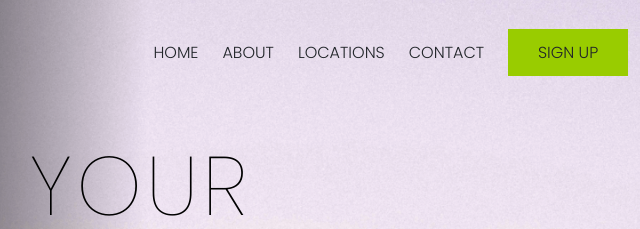
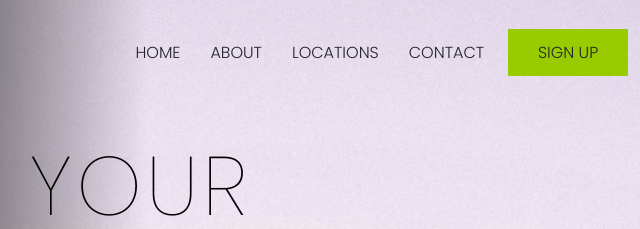
Before and after one commit to alexchrysovergis/InnerZen, a plain HTML site: page htdocs/index.html in a window 1280 px wide. Shown: the top 229 px of the page, 492-1132 px from the left. Drawn offline with Linux system fonts and the light colour scheme.

Commit message:
Update Header

```diff
--- a/htdocs/index.html
+++ b/htdocs/index.html
@@ -14,7 +14,7 @@
                 <img src="assets/img/innerzen-logo.svg" alt="InnerZen Logo">
             </div>
             <div class="menu col-6 d-flex justify-content-end align-items-center">
-                <ul class="list-unstyled d-flex flex-row gap-4 m-0">
+                <ul class="list-unstyled d-flex flex-row m-0">
                     <li><a class="text-dark text-decoration-none" href="">Home</a></li>
                     <li><a class="text-dark text-decoration-none" href="">About</a></li>
                     <li><a class="text-dark text-decoration-none" href="">Locations</a></li>
@@ -52,5 +52,9 @@
     </section>
     <!-- End of Hero Section -->
 
+    <section class="about-section">
+
+    </section>
+
 </body>
 </html>
--- a/src/scss/components/header.scss
+++ b/src/scss/components/header.scss
@@ -1,6 +1,12 @@
 .header {
     @include clamp('padding-top', 15px, 5.2vw, 27px);
     text-transform: uppercase;
+
+    .menu {
+        ul {
+            column-gap: 1.875rem;
+        }
+    }
 
     &-cta {
         background: $primarycolor;
```
Also changed, not shown: htdocs/dist/css/styles.min.css.
